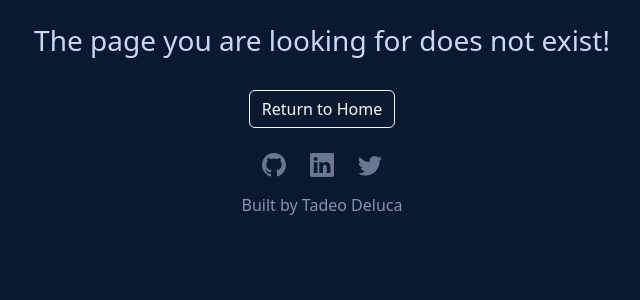
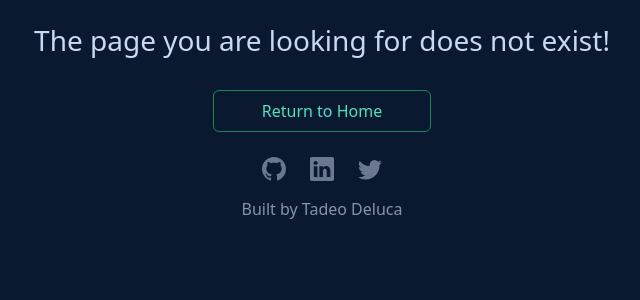
Before and after one commit to TadeopCreator/portfolio-website, a Django app: template templates/404.html in a window 1280 px wide. Shown: the part 56-356 px from the top of the page, without its empty margins (318-958 px from the left). Run offline with Django 4.2, Linux system fonts and the light colour scheme; the template is opened without the code that fills it, so the values that code supplies are empty.

Commit message:
Change button style

```diff
--- a/templates/404.html
+++ b/templates/404.html
@@ -5,6 +5,6 @@
 </div>
 <br>
 <div class="text-ceter justify-content-center d-flex">
-    <a type="button" href="/" class="btn btn-outline-light">Return to Home</a>
+    <a type="button" href="/" class="btn btn-outline-success px-5 py-2 main-text-color bg-main-color">Return to Home</a>
 </div>
 {% endblock %}
```
